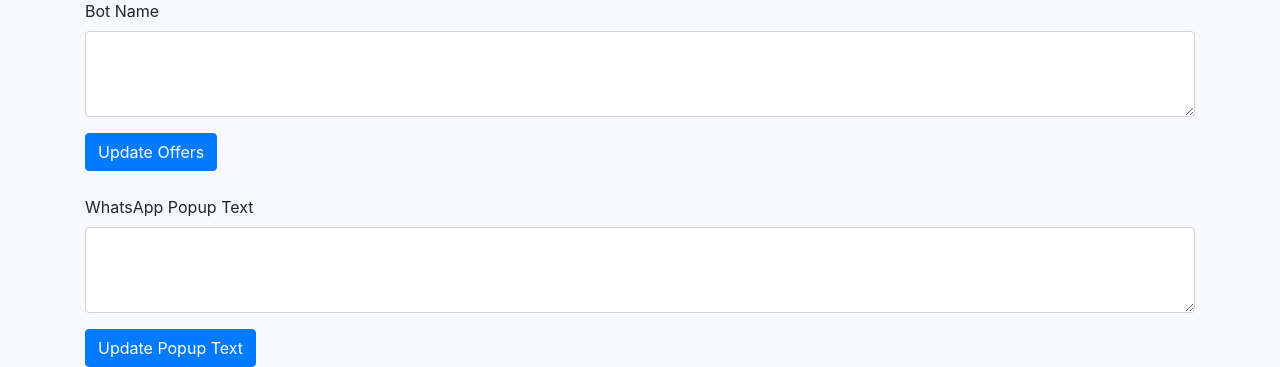
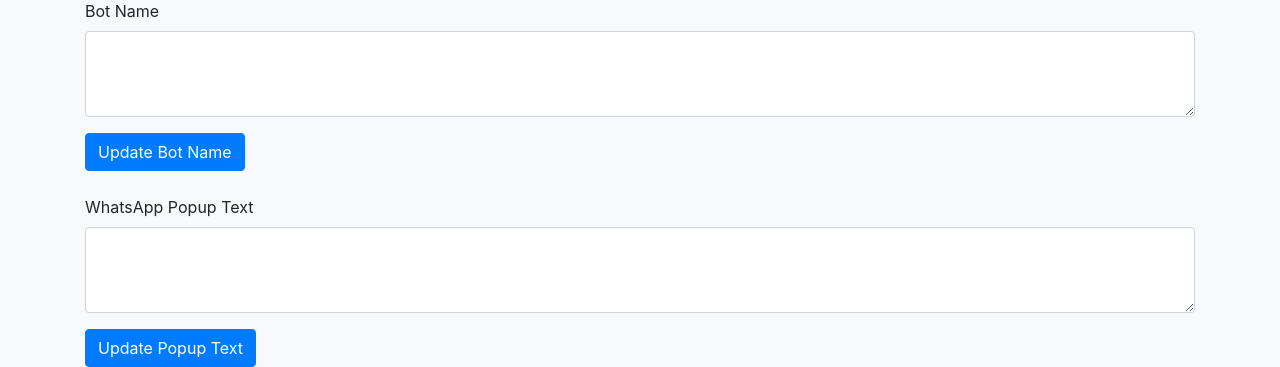
Before and after one commit to dhdev19/chatbotToolForAll, a Flask app: template app/templates/profile.html in a window 1280 px wide. Shown: the part 567-934 px from the top of the page. Run offline with Flask 3, Linux system fonts and the light colour scheme; the template is opened without the code that fills it, so the values that code supplies are empty; parts of the project's set-up code (start-up, migrations or seed data) failed here and were passed over; some libraries are stand-ins or nearby versions.

Commit message:
Update profile.html

```diff
--- a/app/templates/profile.html
+++ b/app/templates/profile.html
@@ -101,7 +101,7 @@ textarea.form-control {
             <label for="offers">Bot Name</label>
             <textarea class="form-control" name="offers" rows="3">{{ user.offers }}</textarea>
         </div>
-        <button type="submit" class="btn btn-primary">Update Offers</button>
+        <button type="submit" class="btn btn-primary">Update Bot Name</button>
     </form>
 
     <!-- Editable Popup Text -->
```
